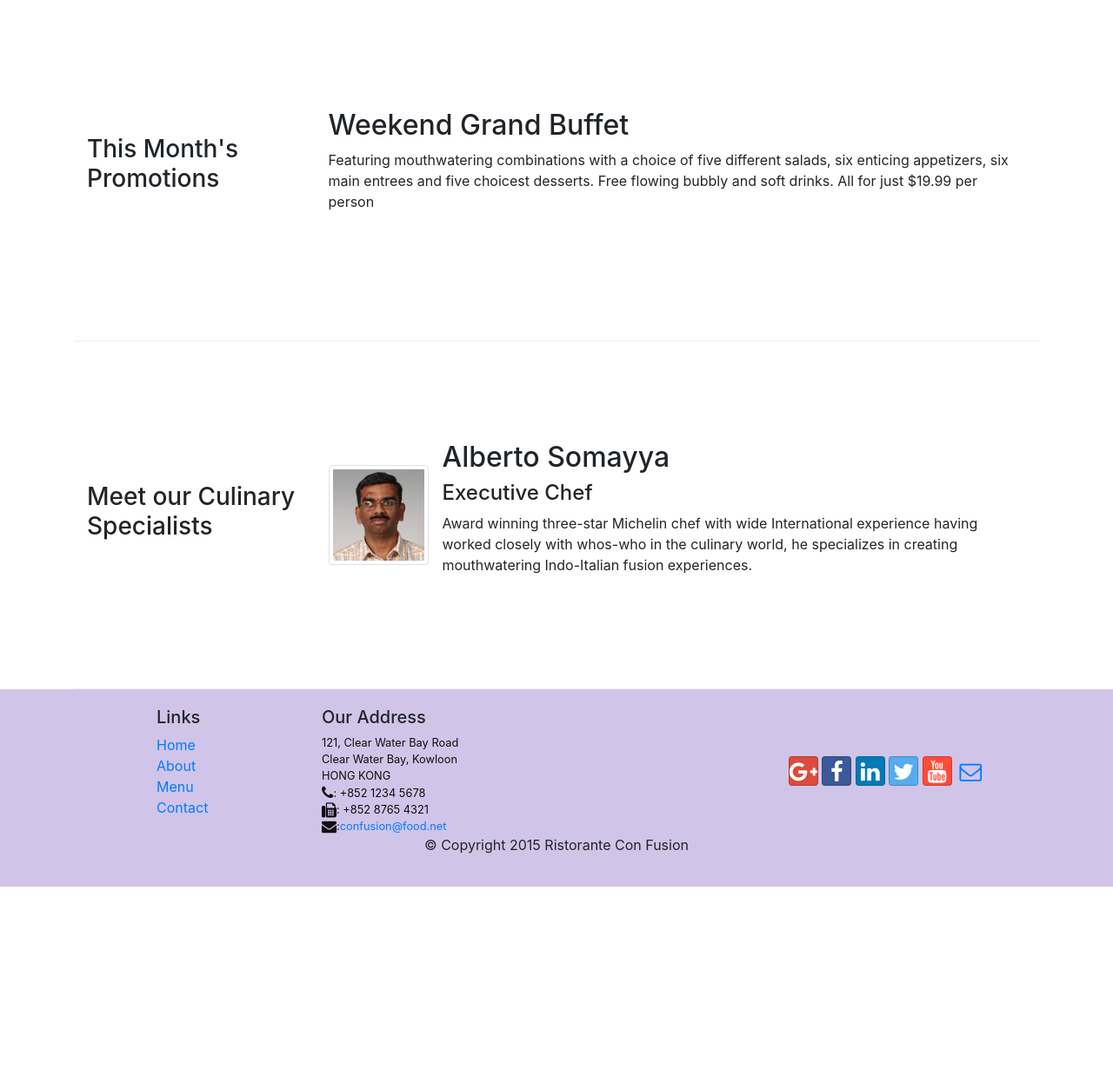
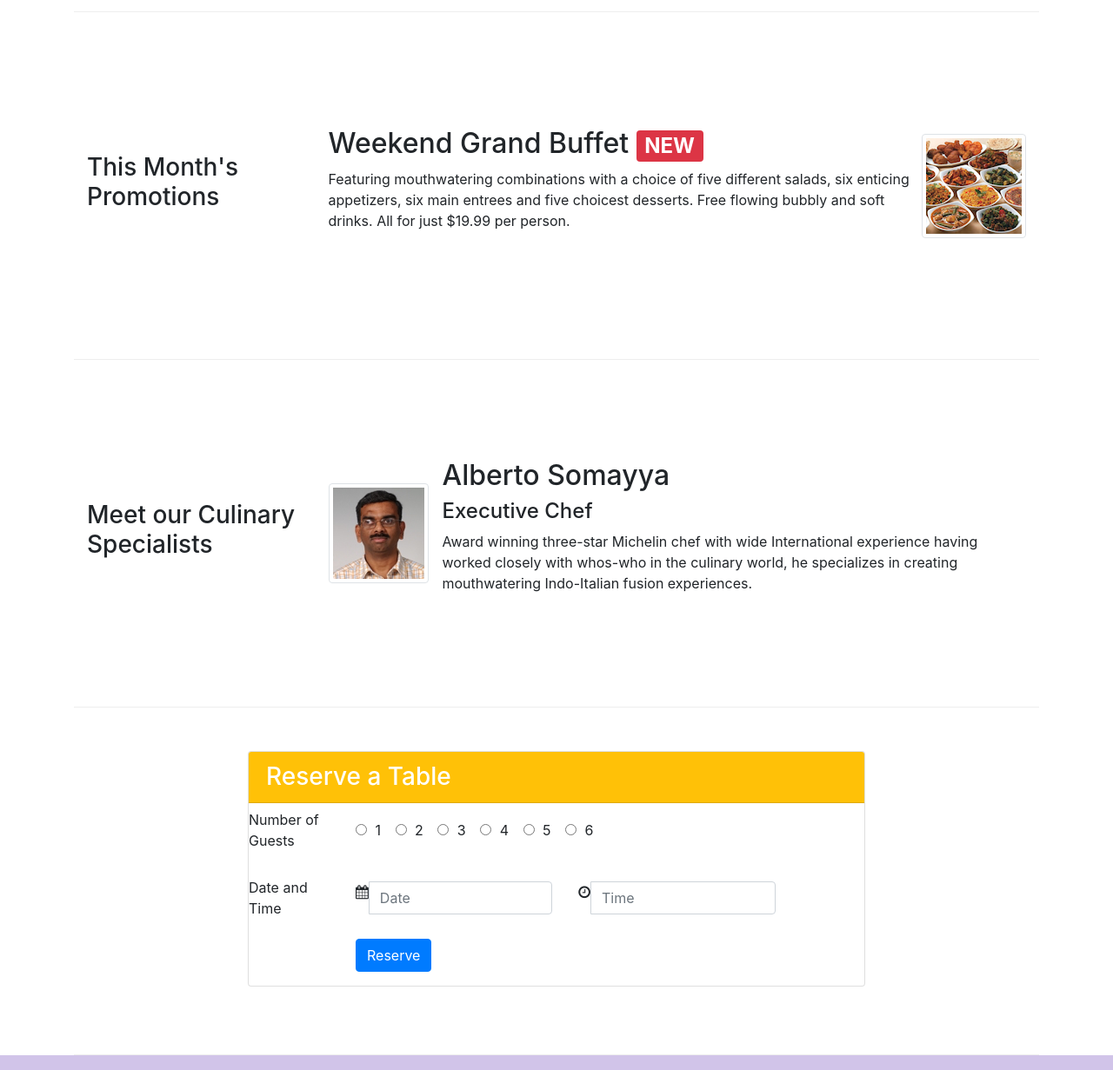
Before and after one commit to sichangli/conFusion, a website: page index.html in a window 1280 px wide. Shown: the part 720-1951 px from the top of the page at 87% size. Before the commit the page ends 1740 px from the top, so only its background shows below. Drawn offline with nearby package versions, Linux system fonts and the light colour scheme.

Commit message:
assignment2

```diff
--- a/index.html
+++ b/index.html
@@ -38,12 +38,15 @@
     <header class="jumbotron">
         <div class="container">
             <div class="row row-header">
-                <div class="col-12 col-sm-8">
+                <div class="col-12 col-sm-6">
                     <h1>Ristorante con Fusion</h1>
                     <p>We take inspiration from the World's best cuisines, and create a unique fusion experience. Our lipsmacking creations will tickle your culinary senses!</p>
                 </div>
-                <div class="col col-sm align-self-center">
+                <div class="col-12 col-sm-3 align-self-center">
                     <img src="img/logo.png" class="img-fluid">
+                </div>
+                <div class="col-12 col-sm-3 align-self-center">
+                    <a role="button" class="btn btn-sm btn-warning btn-block" href="#reserveId">Reserve Table</a>
                 </div>
             </div>
         </div>
@@ -75,8 +78,15 @@
                 <h3>This Month's Promotions</h3>
             </div>
             <div class="col-sm col-md">
-                <h2>Weekend Grand Buffet</h2>
-                <p>Featuring mouthwatering combinations with a choice of five different salads, six enticing appetizers, six main entrees and five choicest desserts. Free flowing bubbly and soft drinks. All for just $19.99 per person </p>
+                <div class="media">
+                    <div class="media-body">
+                        <h2 class="mt-0">Weekend Grand Buffet <span class="badge badge-danger">NEW</span></h2>
+                        <p class="hidden-xs-down">Featuring mouthwatering combinations with a choice of
+                            five different salads, six enticing appetizers, six main entrees and five choicest
+                            desserts. Free flowing bubbly and soft drinks. All for just $19.99 per person.</p>
+                    </div>
+                    <img class="d-flex img-thumbnail align-self-center" src="img/buffet.png" alt="Buffet">
+                </div>
             </div>
         </div>
 
@@ -96,6 +106,77 @@
                             whos-who in the culinary world, he specializes in
                             creating mouthwatering Indo-Italian fusion experiences.
                         </p>
+                    </div>
+                </div>
+            </div>
+        </div>
+
+        <div class="row row-content justify-content-center">
+            <div class="col-sm-8">
+                <div class="card" id="reserveId">
+                    <h3 class="card-header bg-warning text-white">Reserve a Table</h3>
+                    <div class="card-block">
+                        <form >
+                            <div class="form-group row">
+                                <label class="col-md-2 col-form-label">Number of Guests</label>
+                                <div class="col-md-10 align-self-center">
+                                    <div class="form-check form-check-inline">
+                                        <label class="form-check-label">
+                                            <input class="form-check-input" type="radio" name="number" value="1"> 1
+                                        </label>
+                                    </div>
+                                    <div class="form-check form-check-inline">
+                                        <label class="form-check-label">
+                                            <input class="form-check-input" type="radio" name="number" value="2"> 2
+                                        </label>
+                                    </div>
+                                    <div class="form-check form-check-inline">
+                                        <label class="form-check-label">
+                                            <input class="form-check-input" type="radio" name="number" value="3"> 3
+                                        </label>
+                                    </div>
+                                    <div class="form-check form-check-inline">
+                                        <label class="form-check-label">
+                                            <input class="form-check-input" type="radio" name="number" value="4"> 4
+                                        </label>
+                                    </div>
+                                    <div class="form-check form-check-inline">
+                                        <label class="form-check-label">
+                                            <input class="form-check-input" type="radio" name="number" value="5"> 5
+                                        </label>
+                                    </div>
+                                    <div class="form-check form-check-inline">
+                                        <label class="form-check-label">
+                                            <input class="form-check-input" type="radio" name="number" value="6"> 6
+                                        </label>
+                                    </div>
+                                </div>
+                            </div>
+                            <div class="form-group row">
+                                <label class="col-md-2 col-form-label">Date and Time</label>
+                                <div class="col-md-10 align-self-center">
+                                    <div class="row">
+                                        <div class="col-md-5">
+                                            <div class="input-group">
+                                                <div class="input-group-addon"><i class="fa fa-calendar"></i></div>
+                                                <input type="text" class="form-control" name="areacode" placeholder="Date">
+                                            </div>
+                                        </div>
+                                        <div class="col-md-5">
+                                            <div class="input-group">
+                                                <div class="input-group-addon"><i class="fa fa-clock-o"></i></div>
+                                                <input type="text" class="form-control" name="areacode" placeholder="Time">
+                                            </div>
+                                        </div>
+                                    </div>
+                                </div>
+                            </div>
+                            <div class="form-group row">
+                                <div class="offset-md-2 col-md-10">
+                                    <button type="submit" class="btn btn-primary">Reserve</button>
+                                </div>
+                            </div>
+                        </form>
                     </div>
                 </div>
             </div>
```
